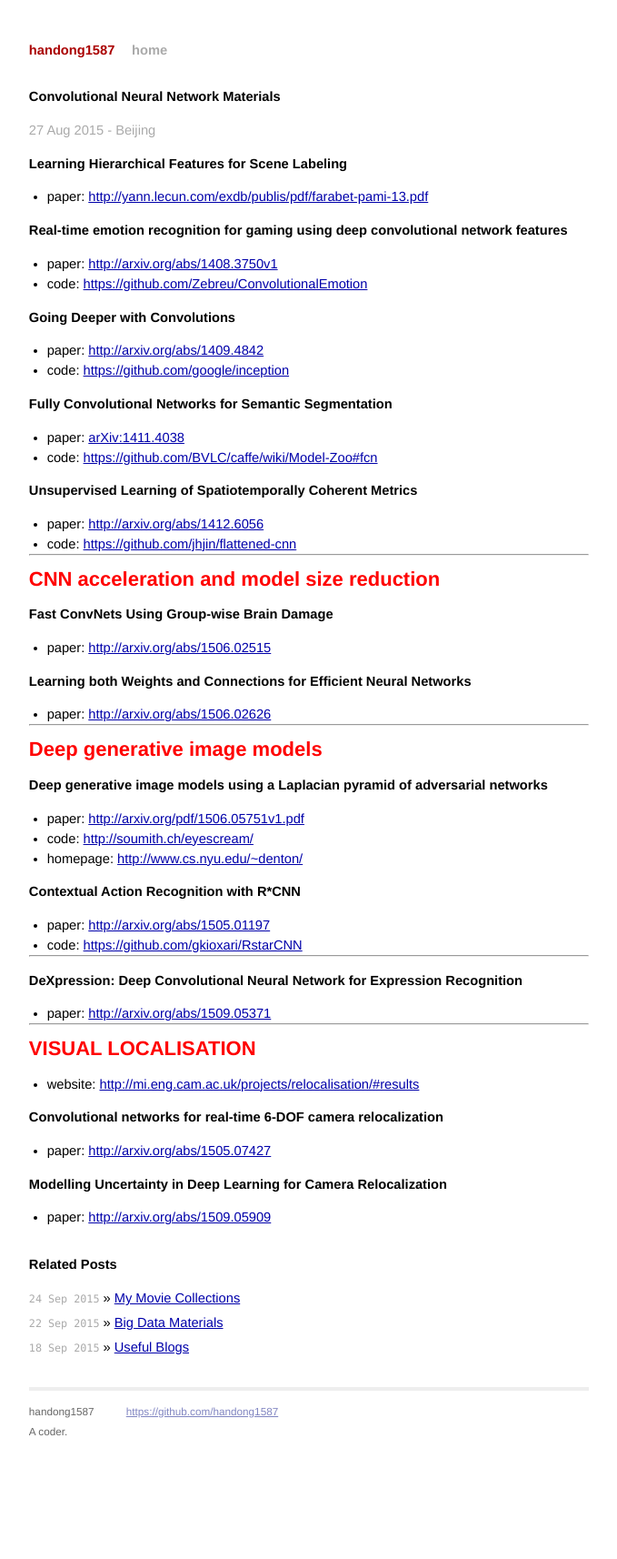
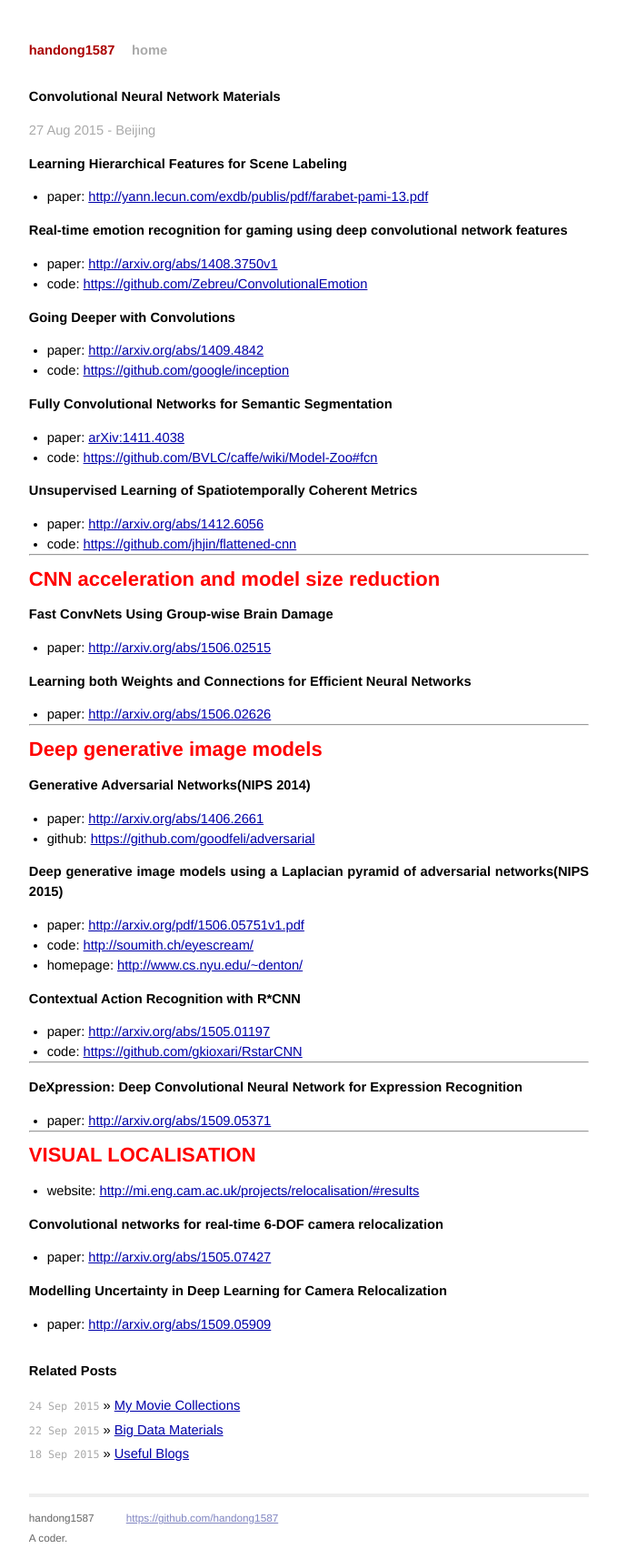
Before and after one commit to handong1587/handong1587.github.io, a Jekyll site: the page built from _posts/deep_learning/2015-08-27-cnn-materials.md, in a window 1280 px wide. Shown: the whole page at 91% size, without its empty margins (300-979 px from the left). Built offline with Jekyll 4.4.1, drawn with Linux system fonts in a browser that asks for light colours; Markdown is read by kramdown in place of the engine named in the settings; comment, search, counter and statistics services are not loaded; before the commit the page ends 1596 px from its top, so only the background shows below that.

Commit message:
update md

```diff
--- a/_posts/deep_learning/2015-08-27-cnn-materials.md
+++ b/_posts/deep_learning/2015-08-27-cnn-materials.md
@@ -53,7 +53,12 @@ _ _ _
 Deep generative image models
 </span>
 
-**Deep generative image models using a Laplacian pyramid of adversarial networks**
+**Generative Adversarial Networks(NIPS 2014)**
+
+- paper: [http://arxiv.org/abs/1406.2661](http://arxiv.org/abs/1406.2661)
+- github: [https://github.com/goodfeli/adversarial](https://github.com/goodfeli/adversarial)
+
+**Deep generative image models using a Laplacian pyramid of adversarial networks(NIPS 2015)**
 
 - paper: [http://arxiv.org/pdf/1506.05751v1.pdf](http://arxiv.org/pdf/1506.05751v1.pdf)
 - code: [http://soumith.ch/eyescream/](http://soumith.ch/eyescream/)
```
Also changed, not shown: _posts/deep_learning/2015-08-26-ocr-materials.md (+1 -0 lines).
